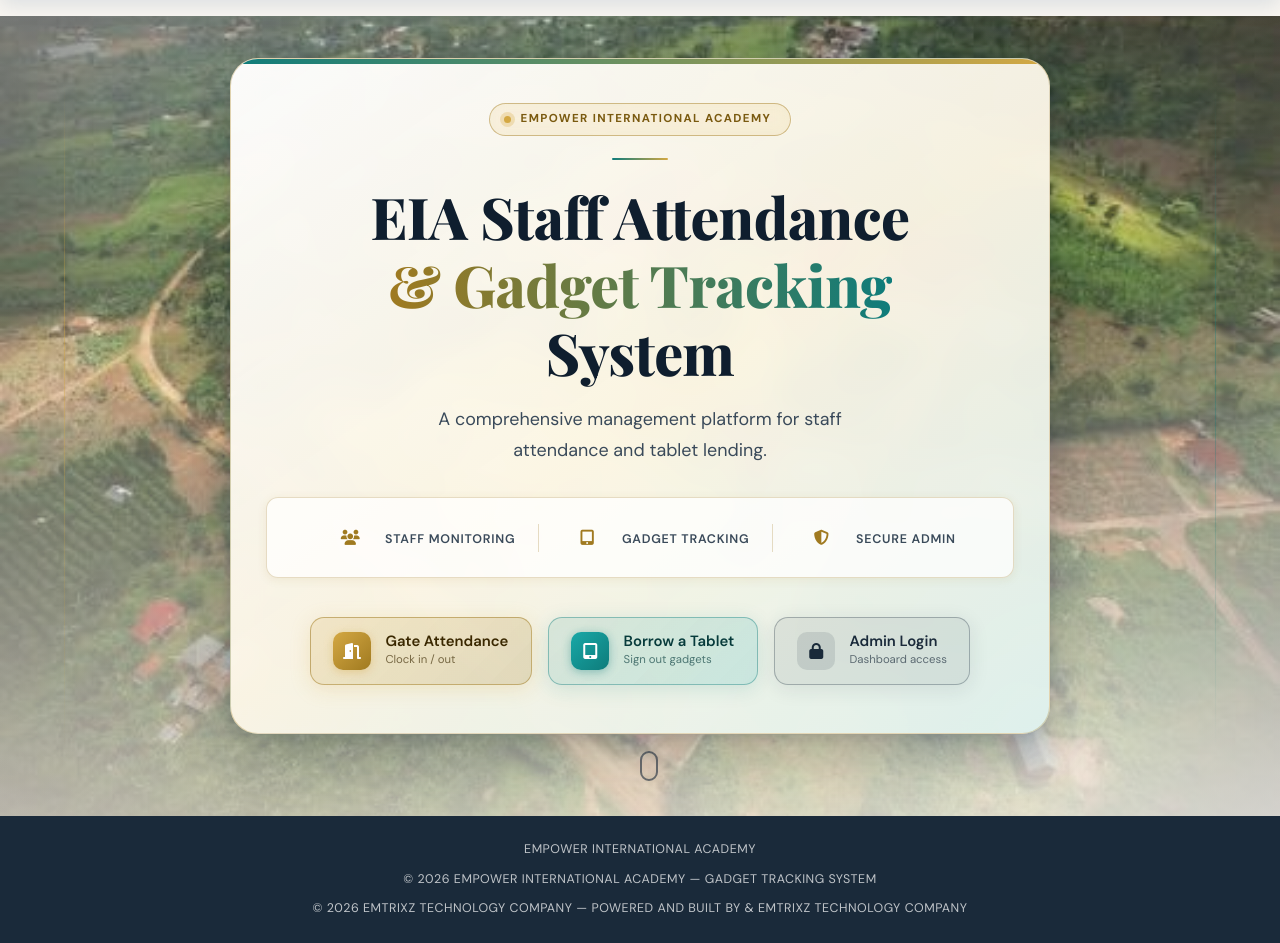
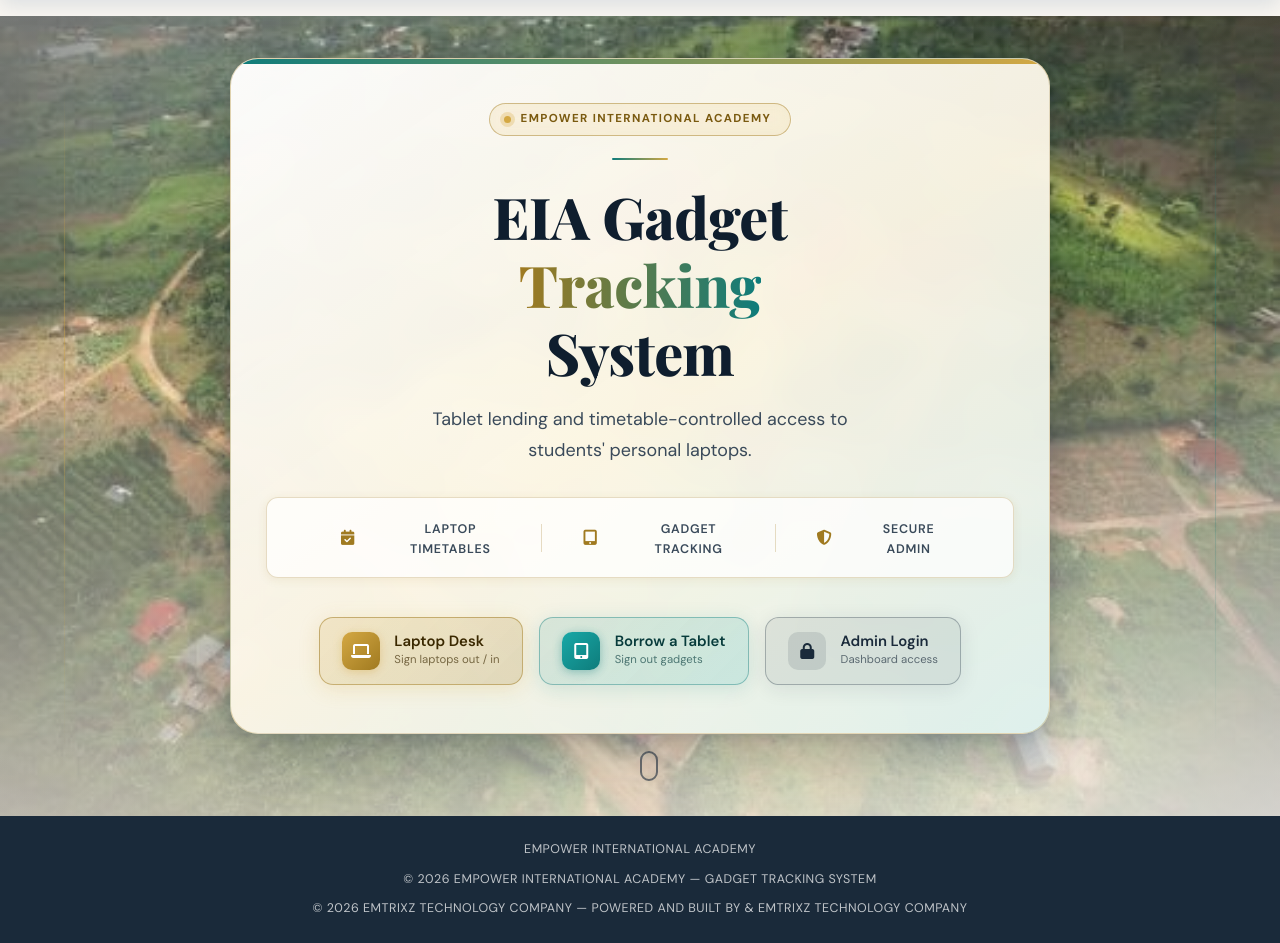
Before and after one commit to empowerinternationalacademy21-jpg/Empower-Staff-Attendence-And-Gadget-Tracking-System, a Flask app: page / in a window 1280 px wide. Shown: the part 64-1007 px from the top of the page. Run offline with Flask 3, Linux system fonts and the light colour scheme.

Commit message:
Revise index.html for laptop desk tracking
Updated the index.html to reflect changes in the title and description, focusing on laptop desk management instead of staff attendance. Adjusted button labels and icons accordingly.

```diff
--- a/templates/index.html
+++ b/templates/index.html
@@ -37,14 +37,14 @@
 
     <div class="title-rule"></div>
 
-    <h1>EIA Staff Attendance<br><span class="h1-accent">&amp; Gadget Tracking</span><br>System</h1>
+    <h1>EIA Gadget<br><span class="h1-accent">Tracking</span><br>System</h1>
 
-    <p class="hero-p">A comprehensive management platform for staff attendance and tablet lending.</p>
+    <p class="hero-p">Tablet lending and timetable-controlled access to students' personal laptops.</p>
 
     <div class="stat-strip">
       <div class="stat-item">
-        <span class="stat-icon"><i class="fas fa-users"></i></span>
-        <span class="stat-label">Staff Monitoring</span>
+        <span class="stat-icon"><i class="fas fa-calendar-check"></i></span>
+        <span class="stat-label">Laptop Timetables</span>
       </div>
       <div class="stat-divider"></div>
       <div class="stat-item">
@@ -59,11 +59,11 @@
     </div>
 
     <div class="hero-buttons">
-      <a href="{{ url_for('gate') }}" class="hbtn hbtn-gate">
-        <span class="hbtn-icon"><i class="fas fa-door-open"></i></span>
+      <a href="{{ url_for('laptop_desk') }}" class="hbtn hbtn-gate">
+        <span class="hbtn-icon"><i class="fas fa-laptop"></i></span>
         <span class="hbtn-text">
-          <span class="hbtn-label">Gate Attendance</span>
-          <span class="hbtn-sub">Clock in / out</span>
+          <span class="hbtn-label">Laptop Desk</span>
+          <span class="hbtn-sub">Sign laptops out / in</span>
         </span>
       </a>
       <a href="{{ url_for('tablet_signout') }}" class="hbtn hbtn-tablet">
@@ -319,7 +319,7 @@
 .hbtn-label { font-size:.93rem; font-weight:600; line-height:1.2; }
 .hbtn-sub   { font-size:.71rem; font-weight:400; opacity:.65; margin-top:1px; }
 
-/* Gold — Gate */
+/* Gold — Laptop desk */
 .hbtn-gate {
   background: linear-gradient(135deg, rgba(212,168,67,0.18), rgba(160,122,32,0.22)) !important;
   border: 1px solid rgba(160,122,32,0.50) !important;
```
